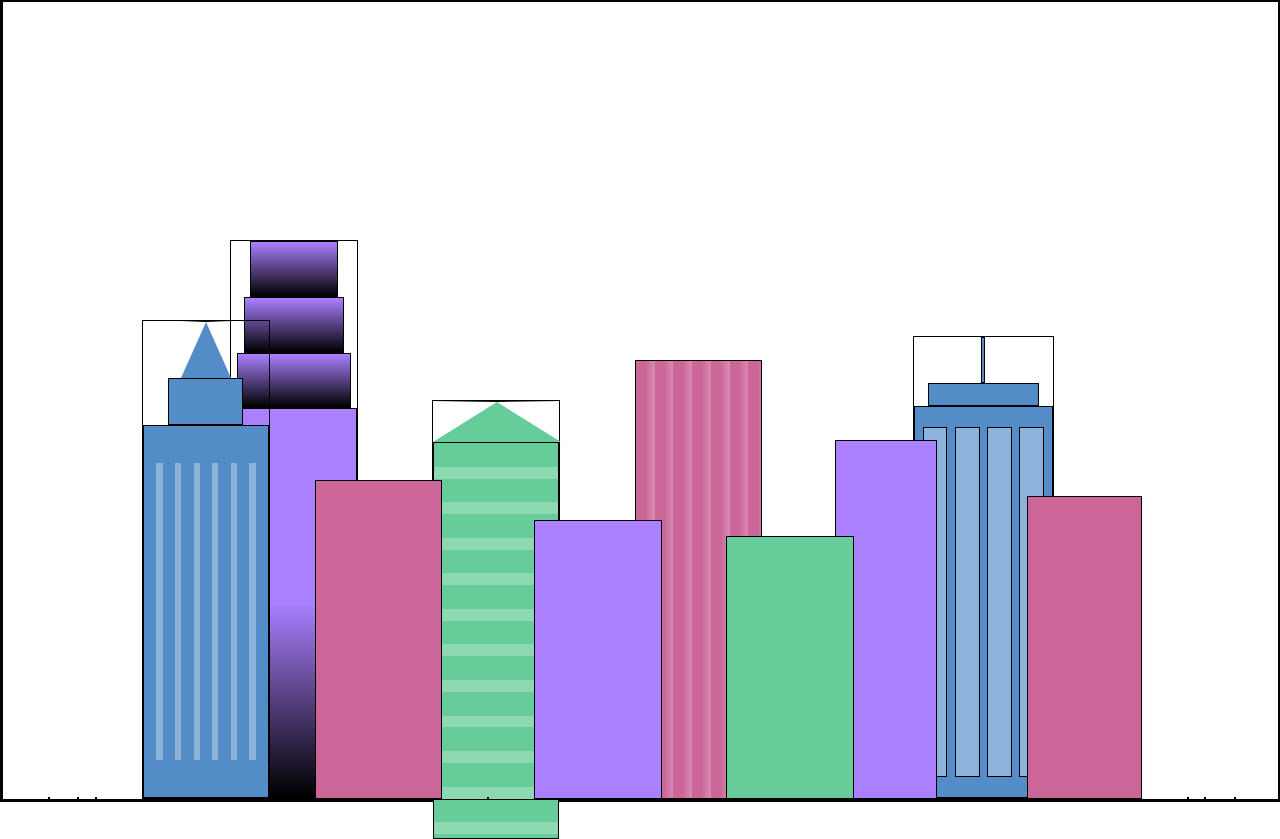
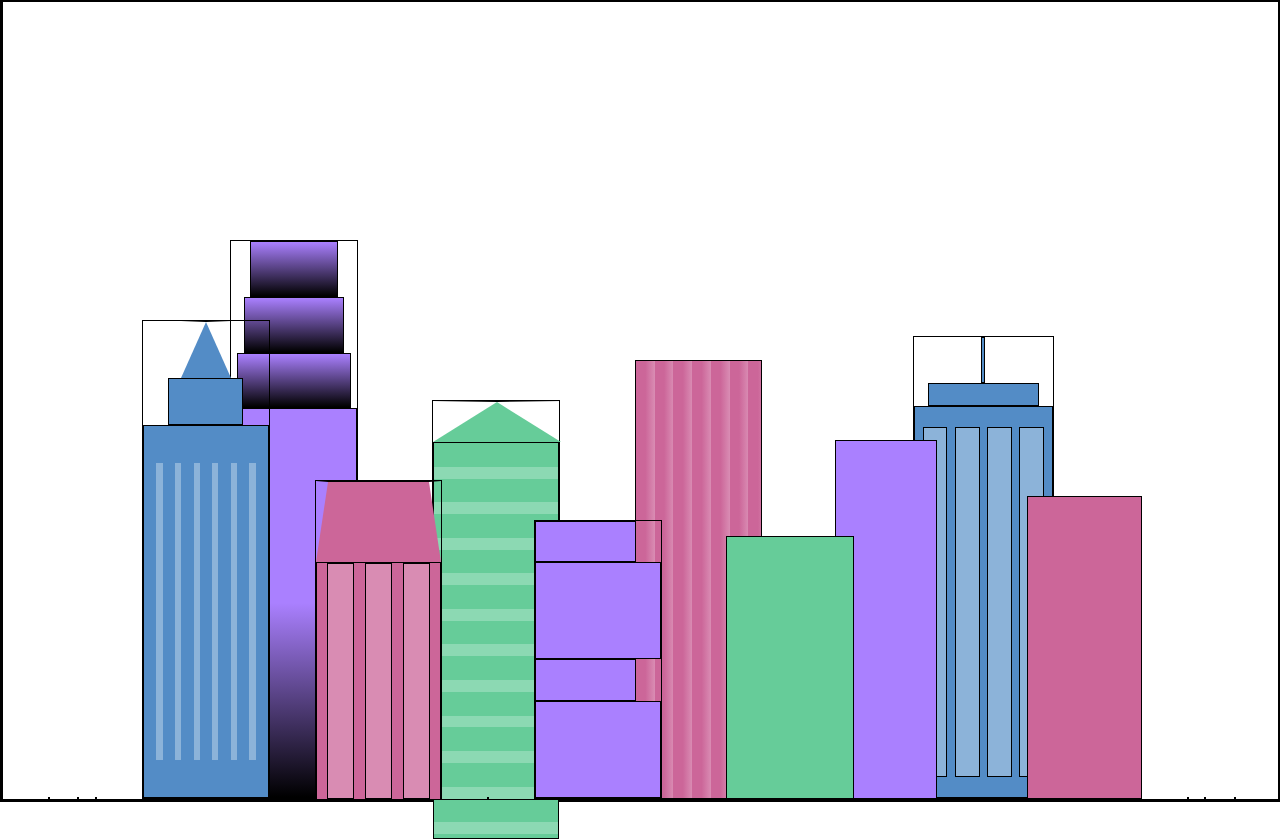
Before and after one commit to raulvillajr95/city-skyline, a plain HTML site: page index.html in a window 1280 px wide. Drawn offline with Linux system fonts and the light colour scheme.

Commit message:
Adjust building .fb3

```diff
--- a/index.html
+++ b/index.html
@@ -41,9 +41,21 @@
         <div class="fb1b"></div>
         <div class="fb1c"></div>
       </div>
-      <div class="fb2"></div>
+      <div class="fb2">
+        <div class="fb2a"></div>
+        <div class="fb2b window-wrap">
+          <div class="fb2-window"></div>
+          <div class="fb2-window"></div>
+          <div class="fb2-window"></div>
+        </div>
+      </div>
       <div></div>
-      <div class="fb3"></div>
+      <div class="fb3">
+        <div class="fb3a"></div>
+        <div class="fb3b"></div>
+        <div class="fb3a"></div>
+        <div class="fb3b"></div>
+      </div>
       <div class="fb4"></div>
       <div class="fb5"></div>
       <div class="fb6"></div>
--- a/styles.css
+++ b/styles.css
@@ -171,11 +171,40 @@ body {
 .fb2 {
   width: 10%;
   height: 40%;
+}
+
+.fb2a {
+  width: 100%;
+  border-bottom: 10vh solid var(--building-color3);
+  border-left: 1vw solid transparent;
+  border-right: 1vw solid transparent;
+}
+
+.fb2b {
+  width: 100%;
+  height: 75%;
   background-color: var(--building-color3);
+}
+
+.fb2-window {
+  width: 22%;
+  height: 100%;
+  background-color: var(--window-color3);
 }
 
 .fb3 {
   width: 10%;
+  height: 35%;
+}
+
+.fb3a {
+  width: 80%;
+  height: 15%;
+  background-color: var(--building-color1);
+}
+
+.fb3b {
+  width: 100%;
   height: 35%;
   background-color: var(--building-color1);
 }
```
